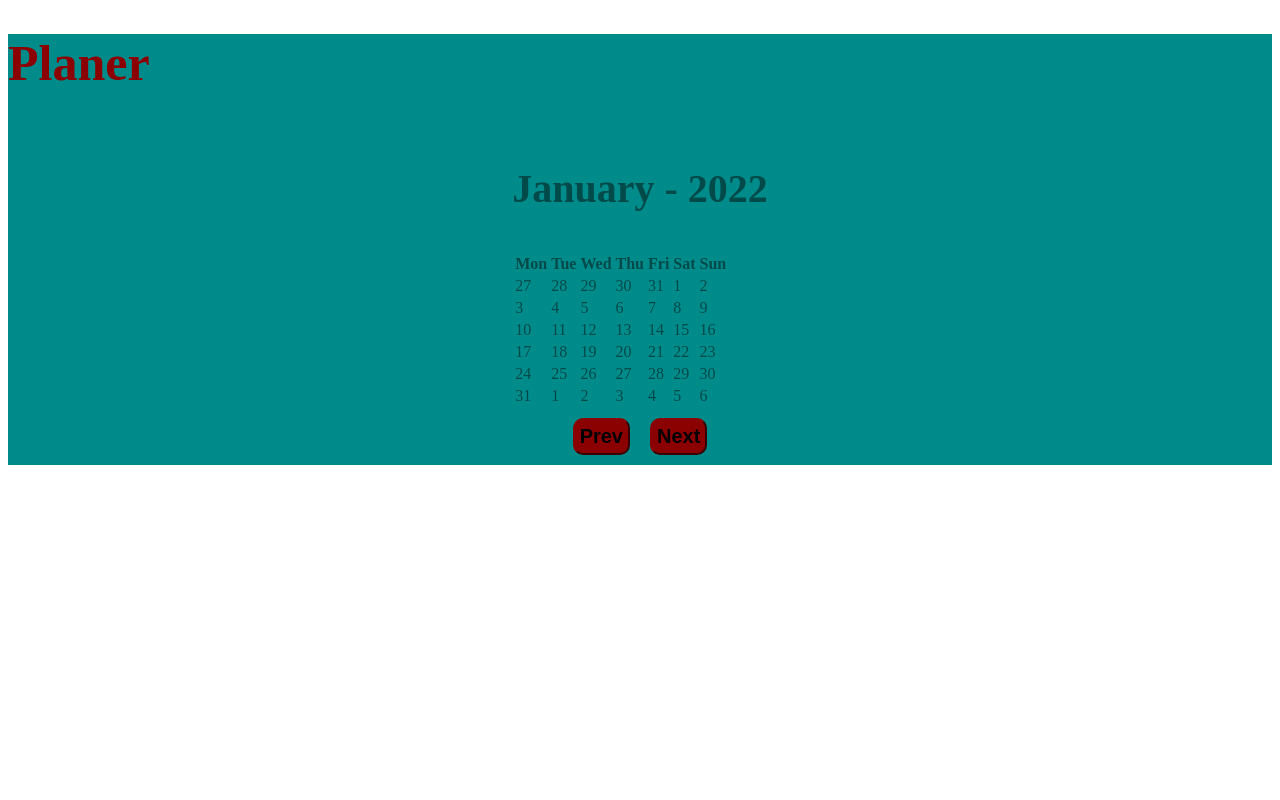
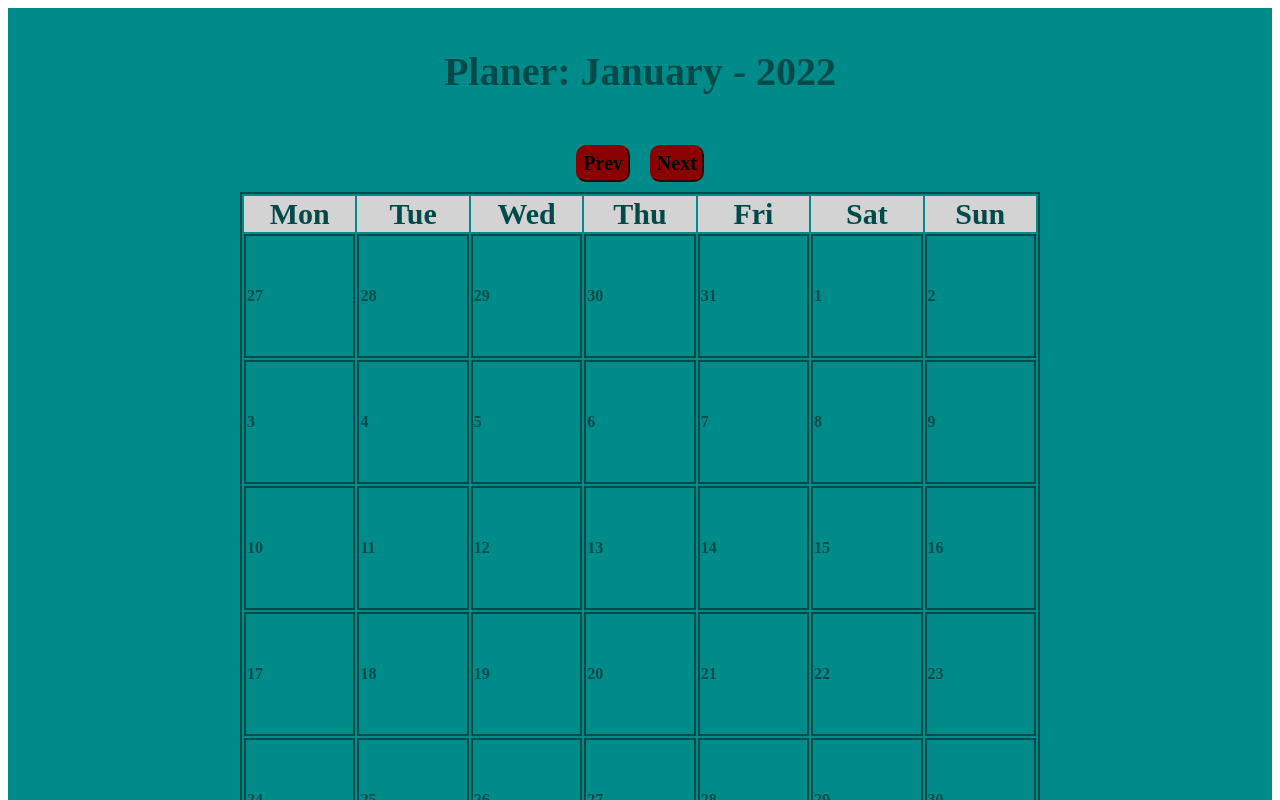
Before and after one commit to TatjanaKnezevic/Calendar-LEVI9, a Next.js app in the folder calendar-levi9/: page / in a window 1280 px wide. Shown: the top 800 px of the page. Built offline with nearby package versions, Linux system fonts and the light colour scheme.

Commit message:
Added more css for calendar page

```diff
--- a/calendar-levi9/pages/index.js
+++ b/calendar-levi9/pages/index.js
@@ -5,7 +5,7 @@ export default function Home() {
   return (
     <>
       <div className={styles.background}>
-        <h1 className={styles.planer}> Planer</h1>
+        {/* <h1 className={styles.planer}> Planer</h1> */}
         <App></App>
       </div>
     </>
--- a/calendar-levi9/src/components/Calendar/Calendar.js
+++ b/calendar-levi9/src/components/Calendar/Calendar.js
@@ -22,12 +22,21 @@ const Calendar = () => {
       <div>
         <p className={styles.month}>
           {" "}
+          Planer:{" "}
           {`${
             monthNames[selectedDate.getMonth()]
           } - ${selectedDate.getFullYear()}`}
         </p>
+        <div className={styles.center}>
+          <button className={styles.button} onClick={getPrevMonth}>
+            Prev
+          </button>
+          <button className={styles.button} onClick={getNextMonth}>
+            Next
+          </button>
+        </div>
         <table className={styles.table}>
-          <thead>
+          <thead className={styles.table_header}>
             <tr>
               {daysShort.map((day) => (
                 <th key={day}>{day}</th>
@@ -37,12 +46,12 @@ const Calendar = () => {
           <tbody>
             {Object.values(calendarRows).map((cols) => {
               return (
-                <tr key={cols[0].date}>
+                <tr key={cols[0].date} className={styles.tr}>
                   {cols.map((col) =>
                     col.date === todayFormatted ? (
                       <td
                         key={col.date}
-                        className={`${col.classes} today`}
+                        className={styles.td}
                         onClick={() => dateClickHandler(col.date)}
                       >
                         {col.value}
@@ -50,7 +59,7 @@ const Calendar = () => {
                     ) : (
                       <td
                         key={col.date}
-                        className={col.classes}
+                        className={styles.td}
                         onClick={() => dateClickHandler(col.date)}
                       >
                         {col.value}
@@ -62,14 +71,6 @@ const Calendar = () => {
             })}
           </tbody>
         </table>
-        <div className={styles.center}>
-          <button className={styles.button} onClick={getPrevMonth}>
-            Prev
-          </button>
-          <button className={styles.button} onClick={getNextMonth}>
-            Next
-          </button>
-        </div>
       </div>
     </>
   );
--- a/calendar-levi9/styles/Calendar.module.css
+++ b/calendar-levi9/styles/Calendar.module.css
@@ -8,6 +8,16 @@
 }
 .table {
   color: #004a4a;
+  width: 100%;
+  height: 800px;
+  width: 800px;
+  border: 2px solid;
+}
+.table_header {
+  background-color: lightgrey;
+  width: 10%;
+  height: 20px;
+  font-size: 30px;
 }
 .button {
   background-color: #8b0000;
@@ -16,6 +26,7 @@
   justify-content: center;
   text-align: center;
   font-weight: bold;
+  font-family: cursive;
   font-size: 20px;
   padding: 5px;
   margin: 10px;
@@ -26,3 +37,18 @@
   color: #004a4a;
   font-family: cursive;
 }
+.tabel_el {
+  height: 2000px;
+}
+
+.tr {
+  width: 10%;
+  border: 2px solid;
+  font-weight: bold;
+}
+
+.td {
+  width: 10%;
+  border: 2px solid;
+  font-weight: bold;
+}
```
